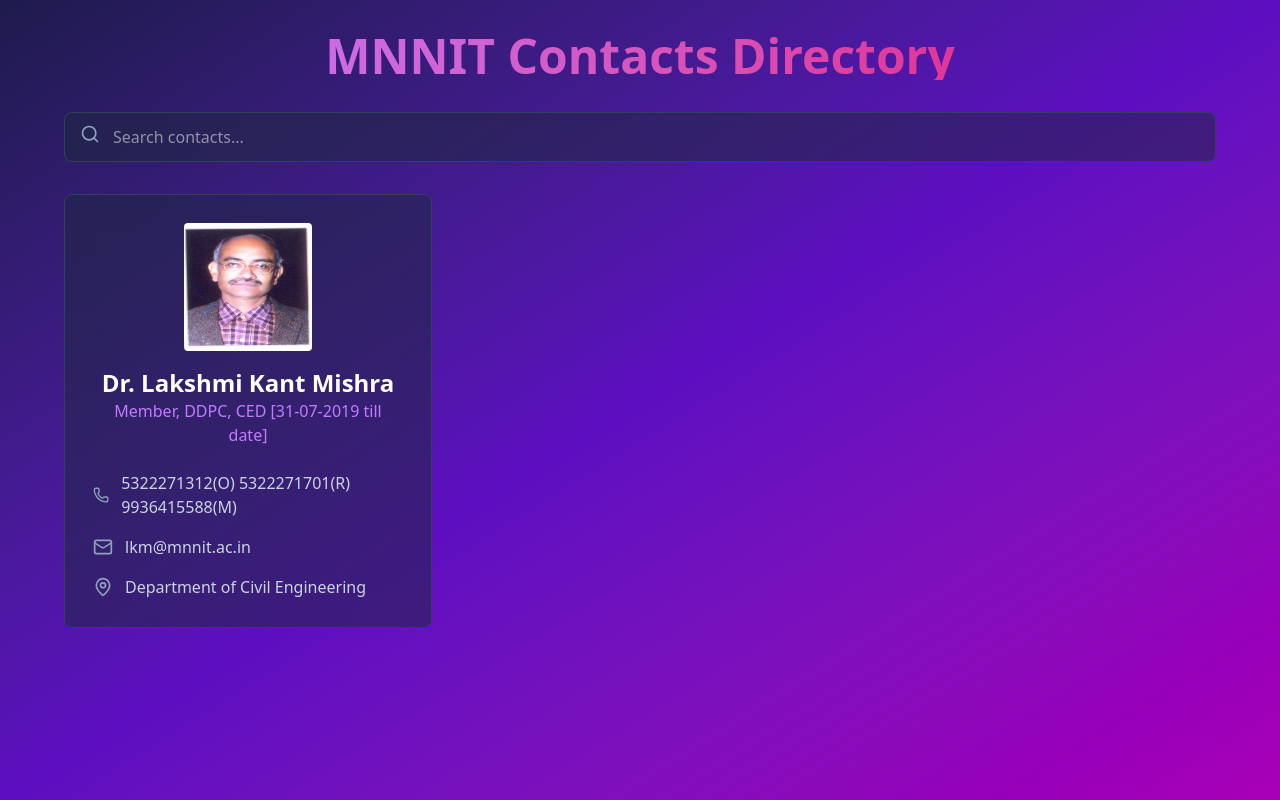
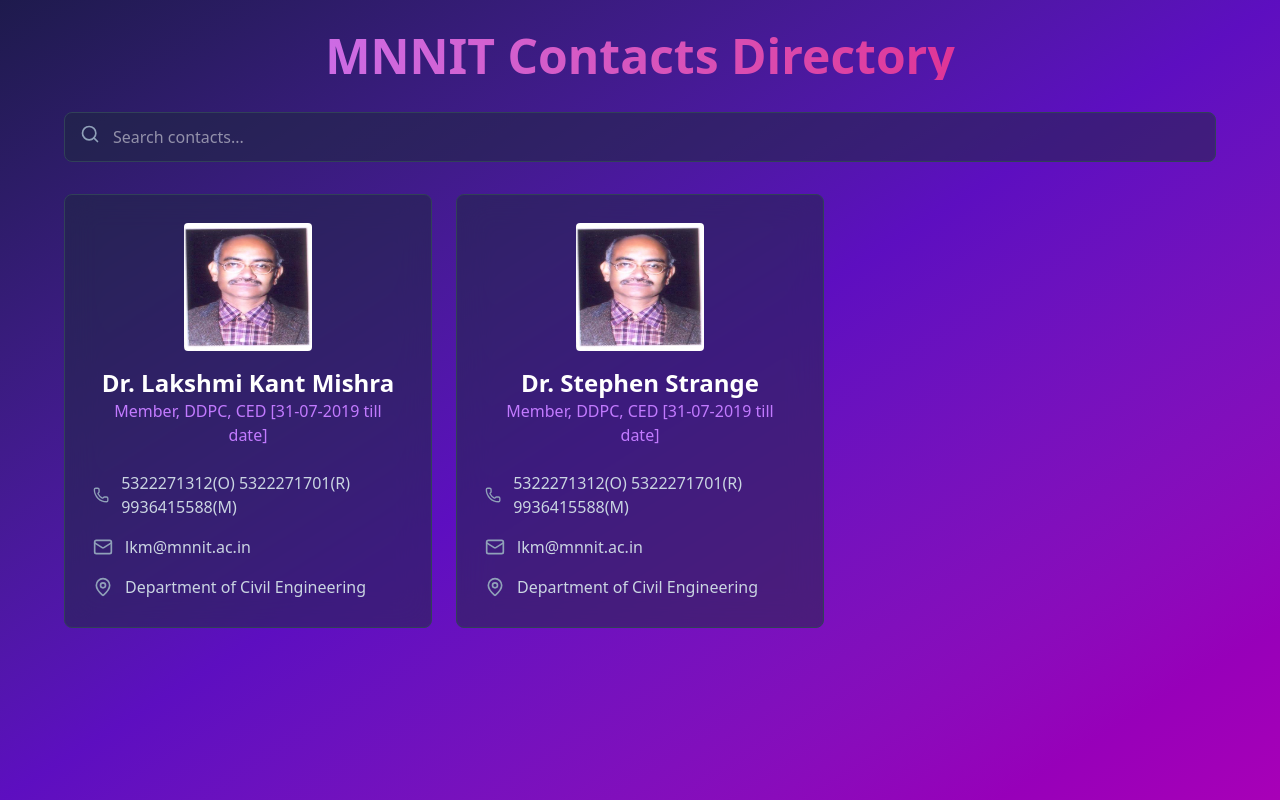
Before and after one commit to singhashish9963/CampusBeacon, a React (Vite) app in the folder client/CampusBeacon/: page / in a window 1280 px wide. Built offline with nearby package versions, Linux system fonts and the light colour scheme; no server answers.

Commit message:
minor changes

```diff
--- a/client/CampusBeacon/src/pages/ContactPage.jsx
+++ b/client/CampusBeacon/src/pages/ContactPage.jsx
@@ -12,9 +12,30 @@
       department: 'Department of Civil Engineering',
       avatar: 'src/assets/images/Dr.LKMishra.jpg'
     },
+    {
+      id: 2,
+      name: 'Dr. Stephen Strange',
+      role: 'Member, DDPC, CED [31-07-2019 till date]',
+      phone: '5322271312(O) 5322271701(R) 9936415588(M)',
+      email: 'lkm@mnnit.ac.in',
+      department: 'Department of Civil Engineering',
+      avatar: 'src/assets/images/Dr.LKMishra.jpg'
+    },
   ];
 
   const [searchTerm, setSearchTerm] = useState('');
+
+  // Filter contacts based on search term
+  const filteredContacts = contacts.filter(contact => {
+    const searchString = searchTerm.toLowerCase();
+    return (
+      contact.name.toLowerCase().includes(searchString) ||
+      contact.role.toLowerCase().includes(searchString) ||
+      contact.email.toLowerCase().includes(searchString) ||
+      contact.department.toLowerCase().includes(searchString) ||
+      contact.phone.includes(searchString)
+    );
+  });
 
   return (
     <div className="min-h-screen bg-gradient-to-br from-indigo-950 via-violet-800 to-fuchsia-700 text-white p-8">
@@ -31,13 +52,14 @@
             placeholder="Search contacts..."
             value={searchTerm}
             onChange={(e) => setSearchTerm(e.target.value)}
-            className="w-full pl-12 pr-4 py-3 bg-slate-800/50 rounded-lg border border-slate-700 transition-all"
+            className="w-full pl-12 pr-4 py-3 bg-slate-800/50 rounded-lg border border-slate-700 focus:border-purple-500 focus:ring-1 focus:ring-purple-500 transition-all"
           />
         </div>
 
         {/* Contacts Grid */}
         <div className="grid grid-cols-1 md:grid-cols-2 lg:grid-cols-3 gap-6">
-          {contacts.map(contact => (
+          {filteredContacts.length > 0 ? (
+            filteredContacts.map(contact => (
               <div
                 key={contact.id}
                 className="bg-slate-800/50 backdrop-blur-lg rounded-lg p-7 border border-slate-700 hover:border-purple-500 transition-all"
@@ -45,6 +67,7 @@
                 <div className="flex flex-col items-center gap-4 mb-6">
                   <img
                     src={contact.avatar}
+                    alt={contact.name}
                     className="w-32 h-32 rounded bg-purple-500/20"
                   />
                   <div className="text-center">
@@ -68,7 +91,12 @@
                   </div>
                 </div>
               </div>
-          ))}
+            ))
+          ) : (
+            <div className="col-span-full text-center py-8 text-slate-400">
+              No contacts found matching your search.
+            </div>
+          )}
         </div>
       </div>
     </div>
```
Lines whose indentation alone changed are shown as unchanged.
